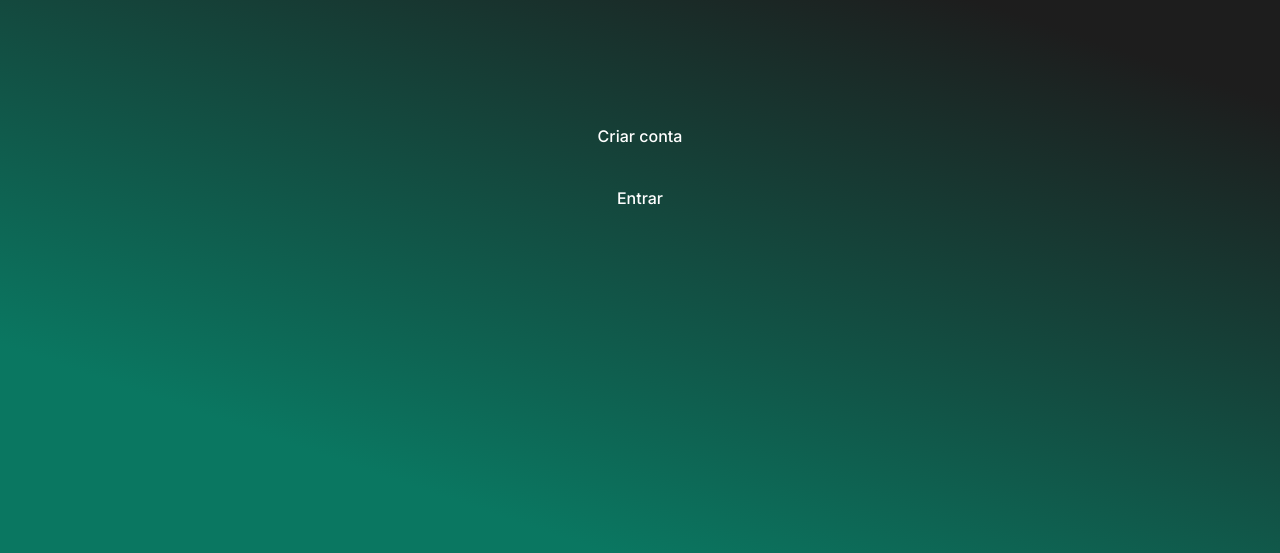
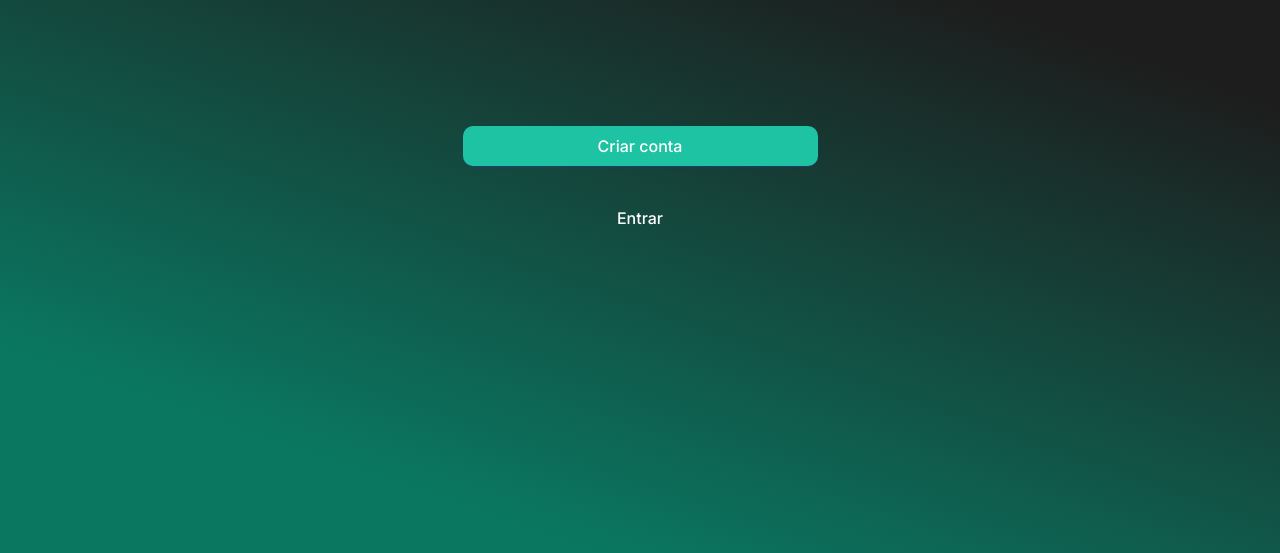
Before and after one commit to PabloPerdigao/FinancePro, a plain HTML site: page index.html in a window 1280 px wide. In both pictures the pointer is over the link "Criar conta". Shown: the part 395-948 px from the top of the page. Drawn offline with Linux system fonts and the light colour scheme.

Commit message:
update class btn style

```diff
--- a/assets/css/style.css
+++ b/assets/css/style.css
@@ -35,7 +35,7 @@ body {
   letter-spacing: 0.96px;
 }
 
-button {
+.btn {
   display: flex;
   width: 355px;
   padding: 10px 24px;
@@ -51,7 +51,7 @@ button {
   font-size: 16px;
 }
 
-button:hover {
+.btn:hover {
   background: #1dc3a2;
 }
 
```
